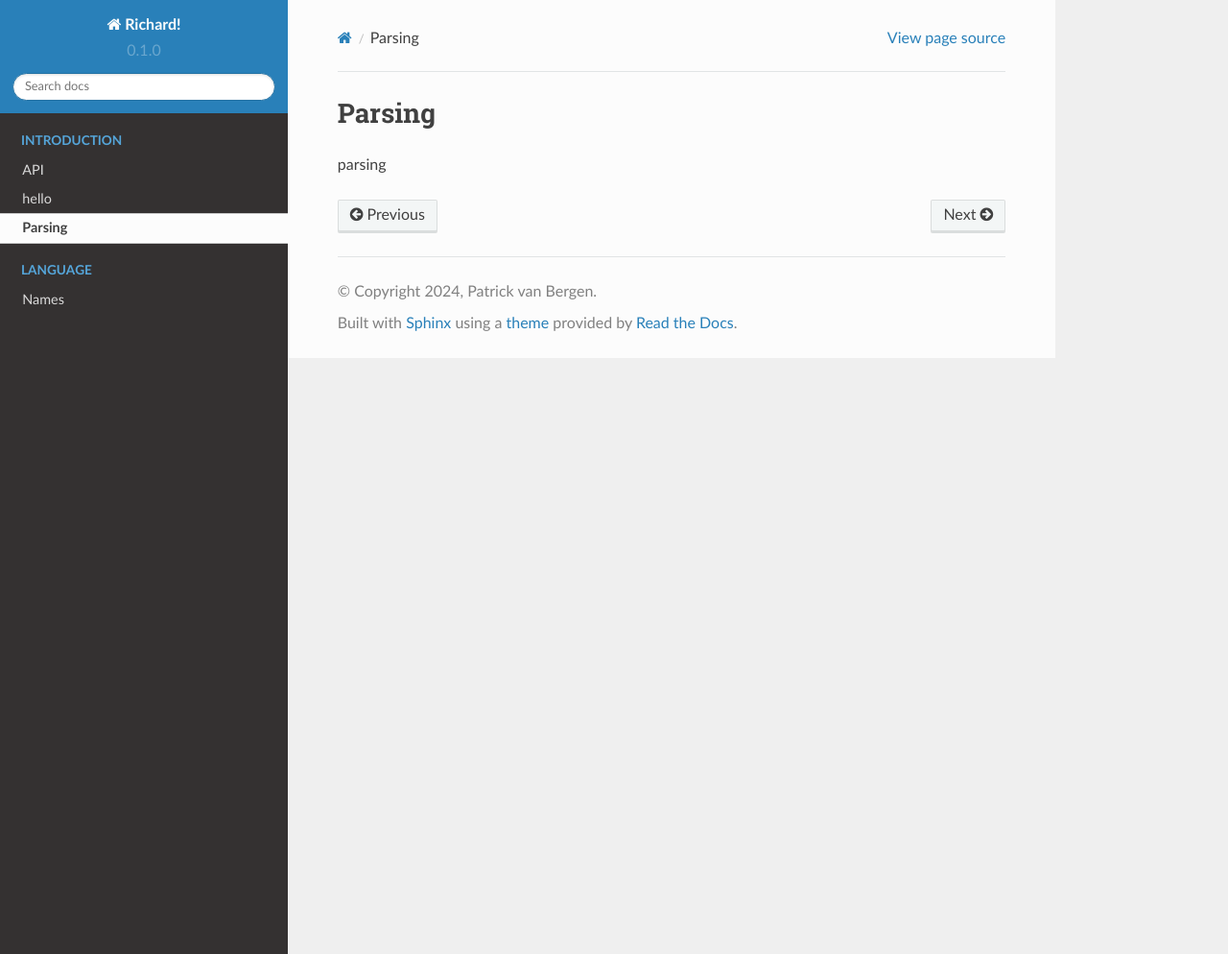
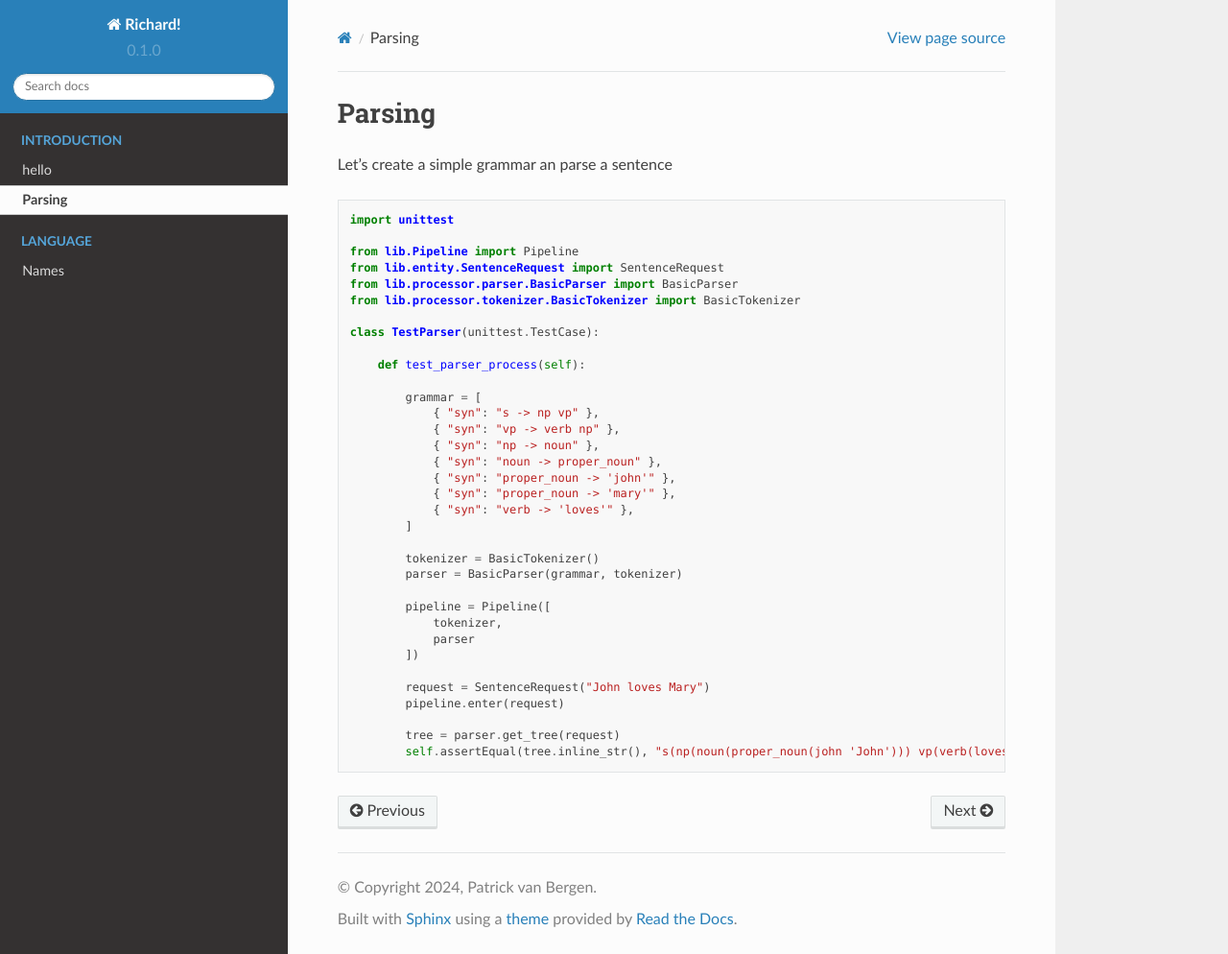
Before and after one commit to garfix/richard-readthedocs, a Sphinx documentation site: the page built from docs/source/introduction/parsing.md, in a window 1280 px wide and 994 px high. Shown: the whole window at 96% size. Built offline with Sphinx 7.4.7 and the Read the Docs theme 2.0.0, drawn with Linux system fonts in a browser that asks for light colours.

Commit message:
some code

```diff
--- a/docs/source/index.rst
+++ b/docs/source/index.rst
@@ -13,9 +13,6 @@ how to :ref:`installation` the project.
    :maxdepth: 2
    :caption: Introduction
 
-   abc.md
-   api
-   abc
    introduction/pipeline.md
    introduction/choices.md
    introduction/parsing.md
--- a/docs/source/introduction/parsing.md
+++ b/docs/source/introduction/parsing.md
@@ -1,3 +1,40 @@
 # Parsing
 
-parsing
+Let's create a simple grammar an parse a sentence
+
+~~~python
+import unittest
+
+from lib.Pipeline import Pipeline
+from lib.entity.SentenceRequest import SentenceRequest
+from lib.processor.parser.BasicParser import BasicParser
+from lib.processor.tokenizer.BasicTokenizer import BasicTokenizer
+
+class TestParser(unittest.TestCase):
+
+    def test_parser_process(self):
+
+        grammar = [
+            { "syn": "s -> np vp" },
+            { "syn": "vp -> verb np" },
+            { "syn": "np -> noun" },
+            { "syn": "noun -> proper_noun" },
+            { "syn": "proper_noun -> 'john'" },
+            { "syn": "proper_noun -> 'mary'" },
+            { "syn": "verb -> 'loves'" },
+        ]
+
+        tokenizer = BasicTokenizer()
+        parser = BasicParser(grammar, tokenizer)
+
+        pipeline = Pipeline([
+            tokenizer,
+            parser
+        ])
+
+        request = SentenceRequest("John loves Mary")
+        pipeline.enter(request)
+
+        tree = parser.get_tree(request)
+        self.assertEqual(tree.inline_str(), "s(np(noun(proper_noun(john 'John'))) vp(verb(loves 'loves') np(noun(proper_noun(mary 'Mary')))))")
+~~~
```
Also changed, not shown: docs/source/api.rst (deleted, +0 -7 lines), docs/source/usage.rst (deleted, +0 -33 lines), docs/source/abc.md (deleted).
